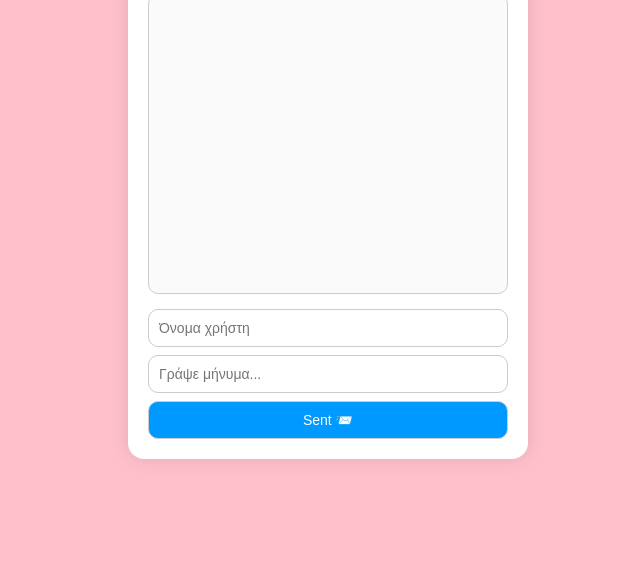
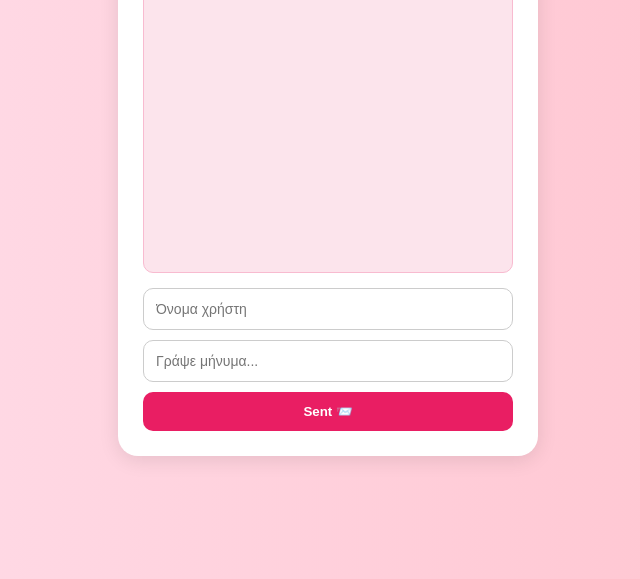
Before and after one commit to IasonXC/mini-chat07, a website: page public/index.html in a window 1280 px wide. Shown: the part 221-800 px from the top of the page, without its empty margins (312-952 px from the left). Drawn offline with nearby package versions, Linux system fonts and the light colour scheme; no server answers.

Commit message:
style.css

```diff
--- a/public/style.css
+++ b/public/style.css
@@ -1,82 +1,95 @@
+@import url('https://fonts.googleapis.com/css2?family=Quicksand:wght@400;600&display=swap');
+
 * {
   box-sizing: border-box;
 }
 
 body {
-  font-family: 'Segoe UI', sans-serif;
-  background: #f2f2f2;
+  font-family: 'Quicksand', sans-serif;
+  background: linear-gradient(to right, #ffe0ec, #ffc0cb);
   margin: 0;
   padding: 0;
   display: flex;
   justify-content: center;
   align-items: center;
-  height: 100vh;
+  min-height: 100vh;
 }
 
 .chat-wrapper {
   background: white;
-  border-radius: 16px;
-  box-shadow: 0 0 20px rgba(0,0,0,0.1);
-  width: 100%;
-  max-width: 400px;
-  padding: 20px;
+  border-radius: 20px;
+  box-shadow: 0 4px 20px rgba(0,0,0,0.1);
+  width: 90%;
+  max-width: 420px;
+  padding: 25px;
   display: flex;
   flex-direction: column;
+  gap: 15px;
 }
 
 .chat-title {
   text-align: center;
-  margin-bottom: 10px;
-  color: #333;
+  color: #e91e63;
+  font-size: 24px;
+  margin: 0;
 }
 
 .chat-box {
   height: 300px;
-  border: 1px solid #ccc;
+  overflow-y: auto;
+  padding: 15px;
+  background: #fce4ec;
   border-radius: 10px;
-  padding: 10px;
-  overflow-y: auto;
-  margin-bottom: 15px;
-  background: #fafafa;
+  border: 1px solid #f8bbd0;
   font-size: 14px;
+  display: flex;
+  flex-direction: column;
+  gap: 10px;
 }
 
 .chat-box div {
-  margin-bottom: 8px;
-  line-height: 1.4;
+  background: white;
+  padding: 8px 12px;
+  border-radius: 10px;
+  max-width: 75%;
+  box-shadow: 0 2px 5px rgba(0,0,0,0.05);
+  animation: fadeIn 0.3s ease;
+}
+
+@keyframes fadeIn {
+  from { opacity: 0; transform: translateY(5px); }
+  to { opacity: 1; transform: translateY(0); }
 }
 
 .input-group {
   display: flex;
   flex-direction: column;
-  gap: 8px;
+  gap: 10px;
 }
 
-.input-group input, .input-group button {
-  padding: 10px;
+.input-group input {
+  padding: 12px;
+  border-radius: 10px;
   border: 1px solid #ccc;
-  border-radius: 10px;
   font-size: 14px;
 }
 
 .input-group input:focus {
   outline: none;
-  border-color: #0099ff;
+  border-color: #e91e63;
 }
 
 .input-group button {
-  background: #0099ff;
+  background: #e91e63;
   color: white;
+  border: none;
+  padding: 12px;
+  border-radius: 10px;
+  font-weight: bold;
   cursor: pointer;
   transition: background 0.3s;
 }
 
 .input-group button:hover {
-  background: #007acc;
+  background: #d81b60;
 }
-
-@media (max-width: 500px) {
-  .chat-wrapper {
-    margin: 10px;
-  }
-}
```
